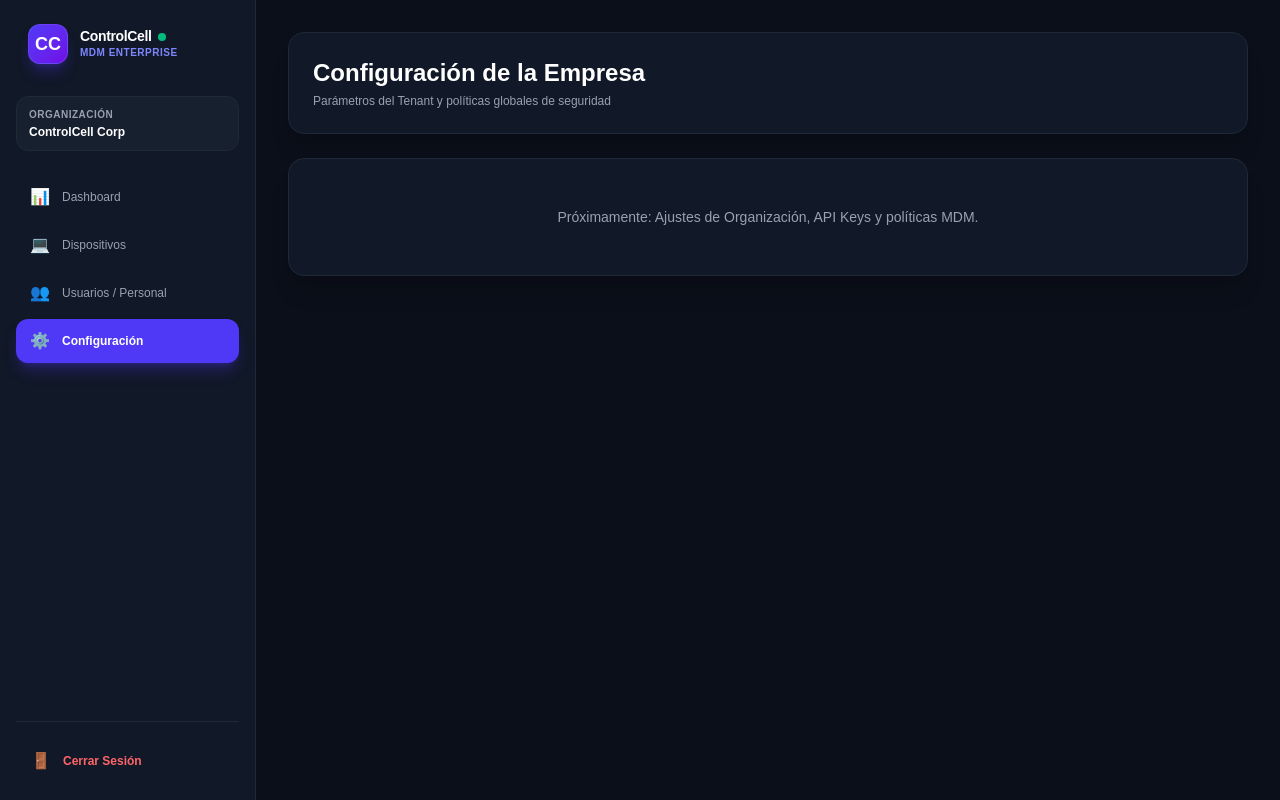
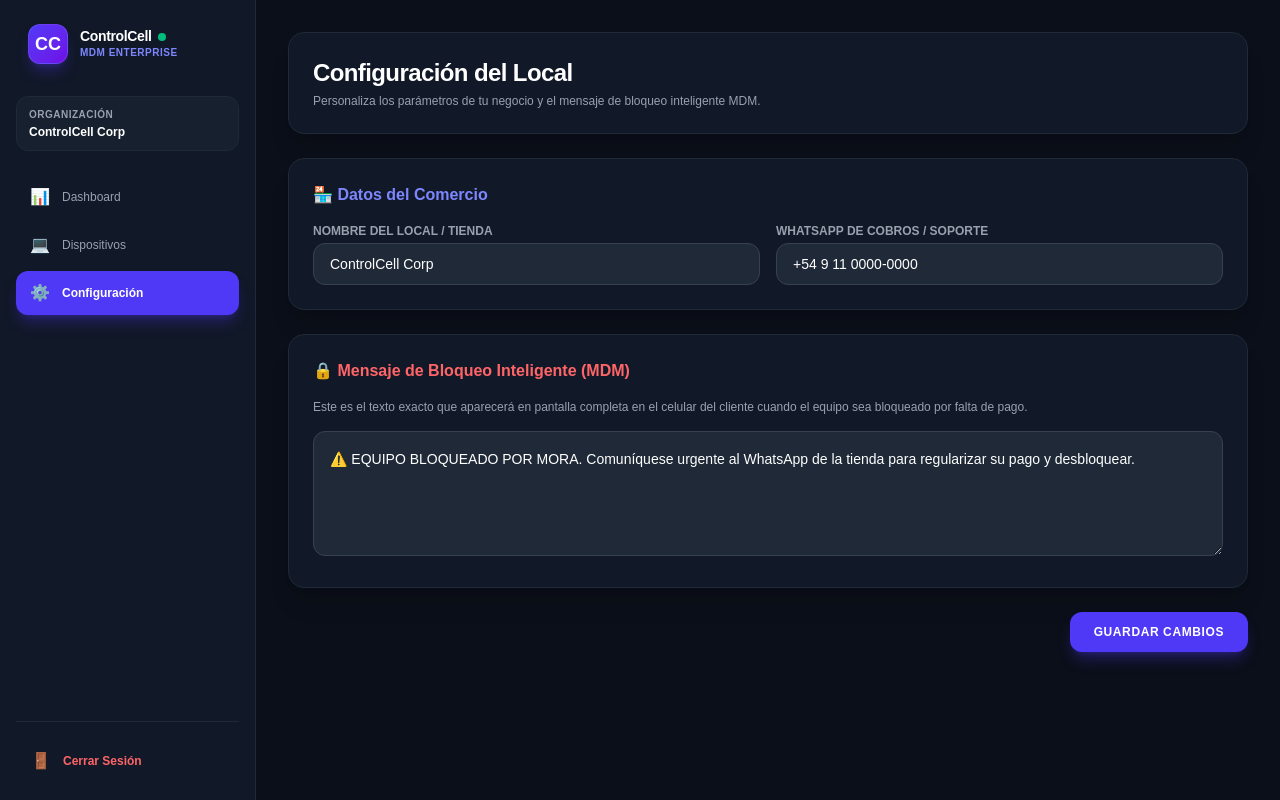
Before and after one commit to webnixia/celllock-monorepo, a Next.js app in the folder apps/web/: page /settings in a window 1280 px wide. Built offline with nearby package versions, Linux system fonts and the light colour scheme.

Commit message:
feat: eliminar seccion de usuarios del sidebar para enfocar la plataforma en comercios unipersonales

```diff
--- a/apps/web/src/app/settings/page.tsx
+++ b/apps/web/src/app/settings/page.tsx
@@ -1,21 +1,116 @@
 'use client';
 
+import { useState, useEffect } from 'react';
 import { Sidebar } from '@/components/Sidebar';
 
 export default function SettingsPage() {
+  const [storeName, setStoreName] = useState('ControlCell Corp');
+  const [whatsapp, setWhatsapp] = useState('+54 9 11 0000-0000');
+  const [lockMessage, setLockMessage] = useState(
+    '⚠️ EQUIPO BLOQUEADO POR MORA. Comuníquese urgente al WhatsApp de la tienda para regularizar su pago y desbloquear.'
+  );
+  const [saved, setSaved] = useState(false);
+
+  useEffect(() => {
+    // Cargar datos guardados previamente si existen
+    const savedSettings = localStorage.getItem('store_settings');
+    if (savedSettings) {
+      try {
+        const parsed = JSON.parse(savedSettings);
+        if (parsed.storeName) setStoreName(parsed.storeName);
+        if (parsed.whatsapp) setWhatsapp(parsed.whatsapp);
+        if (parsed.lockMessage) setLockMessage(parsed.lockMessage);
+      } catch (e) {}
+    }
+  }, []);
+
+  const handleSave = (e: React.FormEvent) => {
+    e.preventDefault();
+    localStorage.setItem(
+      'store_settings',
+      JSON.stringify({ storeName, whatsapp, lockMessage })
+    );
+    setSaved(true);
+    setTimeout(() => setSaved(false), 3000);
+  };
+
   return (
     <div className="flex min-h-screen bg-[#0b0f19] text-white">
-      <Sidebar organizationName="ControlCell Corp" />
+      <Sidebar organizationName={storeName} />
 
-      <main className="flex-1 p-8 space-y-6">
+      <main className="flex-1 p-8 space-y-6 overflow-y-auto">
         <div className="bg-[#111827] border border-gray-800 p-6 rounded-2xl shadow-xl">
-          <h1 className="text-2xl font-bold">Configuración de la Empresa</h1>
-          <p className="text-xs text-gray-400 mt-1">Parámetros del Tenant y políticas globales de seguridad</p>
+          <h1 className="text-2xl font-bold tracking-tight text-white">Configuración del Local</h1>
+          <p className="text-xs text-gray-400 mt-1">
+            Personaliza los parámetros de tu negocio y el mensaje de bloqueo inteligente MDM.
+          </p>
         </div>
 
-        <div className="bg-[#111827] border border-gray-800 rounded-2xl p-6 shadow-xl text-center py-12">
-          <p className="text-gray-400 text-sm">Próximamente: Ajustes de Organización, API Keys y políticas MDM.</p>
-        </div>
+        {saved && (
+          <div className="bg-emerald-500/10 border border-emerald-500/30 text-emerald-400 p-4 rounded-xl text-xs font-semibold flex items-center gap-2">
+            <span>✅</span> Configuración guardada correctamente.
+          </div>
+        )}
+
+        <form onSubmit={handleSave} className="space-y-6">
+          {/* DATOS COMERCIALES */}
+          <div className="bg-[#111827] border border-gray-800 rounded-2xl p-6 space-y-4 shadow-xl">
+            <h2 className="text-base font-bold text-indigo-400 flex items-center gap-2">
+              🏪 Datos del Comercio
+            </h2>
+            <div className="grid grid-cols-1 md:grid-cols-2 gap-4">
+              <div>
+                <label className="block text-xs font-semibold text-gray-400 uppercase mb-1">
+                  Nombre del Local / Tienda
+                </label>
+                <input
+                  type="text"
+                  value={storeName}
+                  onChange={(e) => setStoreName(e.target.value)}
+                  className="w-full px-4 py-2.5 bg-[#1f2937] border border-gray-700 rounded-xl text-white text-sm focus:outline-none focus:border-indigo-500"
+                />
+              </div>
+              <div>
+                <label className="block text-xs font-semibold text-gray-400 uppercase mb-1">
+                  WhatsApp de Cobros / Soporte
+                </label>
+                <input
+                  type="text"
+                  value={whatsapp}
+                  onChange={(e) => setWhatsapp(e.target.value)}
+                  className="w-full px-4 py-2.5 bg-[#1f2937] border border-gray-700 rounded-xl text-white text-sm focus:outline-none focus:border-indigo-500"
+                />
+              </div>
+            </div>
+          </div>
+
+          {/* MENSAJE DE BLOQUEO MDM */}
+          <div className="bg-[#111827] border border-gray-800 rounded-2xl p-6 space-y-4 shadow-xl">
+            <h2 className="text-base font-bold text-red-400 flex items-center gap-2">
+              🔒 Mensaje de Bloqueo Inteligente (MDM)
+            </h2>
+            <p className="text-xs text-gray-400">
+              Este es el texto exacto que aparecerá en pantalla completa en el celular del cliente cuando el equipo sea bloqueado por falta de pago.
+            </p>
+            <div>
+              <textarea
+                rows={4}
+                value={lockMessage}
+                onChange={(e) => setLockMessage(e.target.value)}
+                className="w-full p-4 bg-[#1f2937] border border-gray-700 rounded-xl text-white text-sm focus:outline-none focus:border-indigo-500 leading-relaxed"
+              />
+            </div>
+          </div>
+
+          <div className="flex justify-end">
+            <button
+              type="submit"
+              className="px-6 py-3 bg-indigo-600 hover:bg-indigo-500 text-white text-xs font-semibold uppercase tracking-wider rounded-xl shadow-lg shadow-indigo-600/30 transition-all cursor-pointer"
+            >
+              Guardar Cambios
+            </button>
+          </div>
+        </form>
       </main>
     </div>
   );
--- a/apps/web/src/components/Sidebar.tsx
+++ b/apps/web/src/components/Sidebar.tsx
@@ -46,11 +46,11 @@ export function Sidebar({ organizationName = 'ControlCell Corp' }: SidebarProps)
 
   const isSuperAdmin = userRole === 'SUPERADMIN';
 
+  // Menú simplificado y optimizado para comercios individuales
   const navItems = [
     { label: 'Dashboard', href: '/', icon: '📊', show: true },
     { label: 'Dispositivos', href: '/dashboard/devices', icon: '💻', show: true },
     { label: 'Locales', href: '/dashboard/tenants', icon: '🏢', show: isSuperAdmin },
-    { label: 'Usuarios / Personal', href: '/users', icon: '👥', show: true },
     { label: 'Configuración', href: '/settings', icon: '⚙️', show: true },
   ];
 
```
